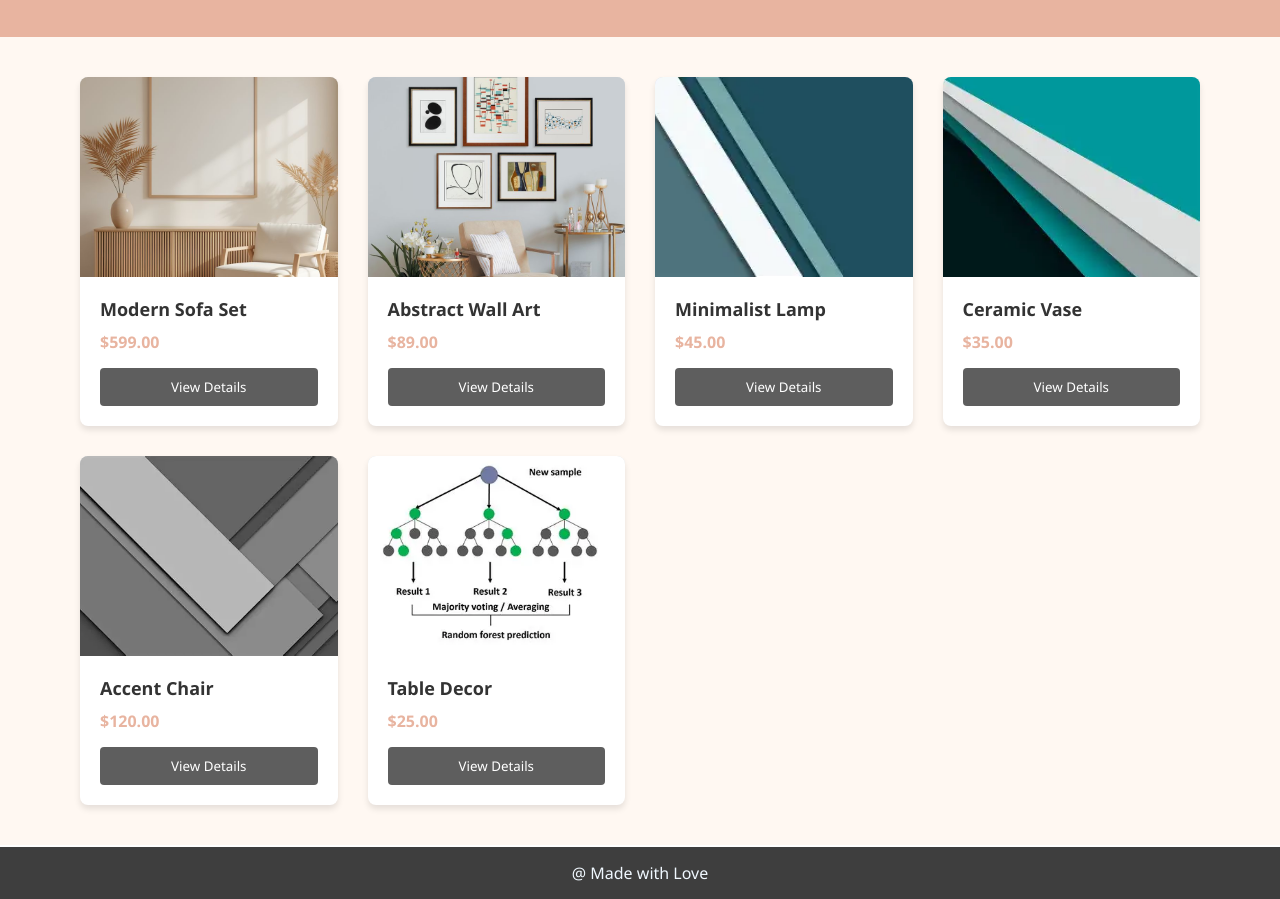
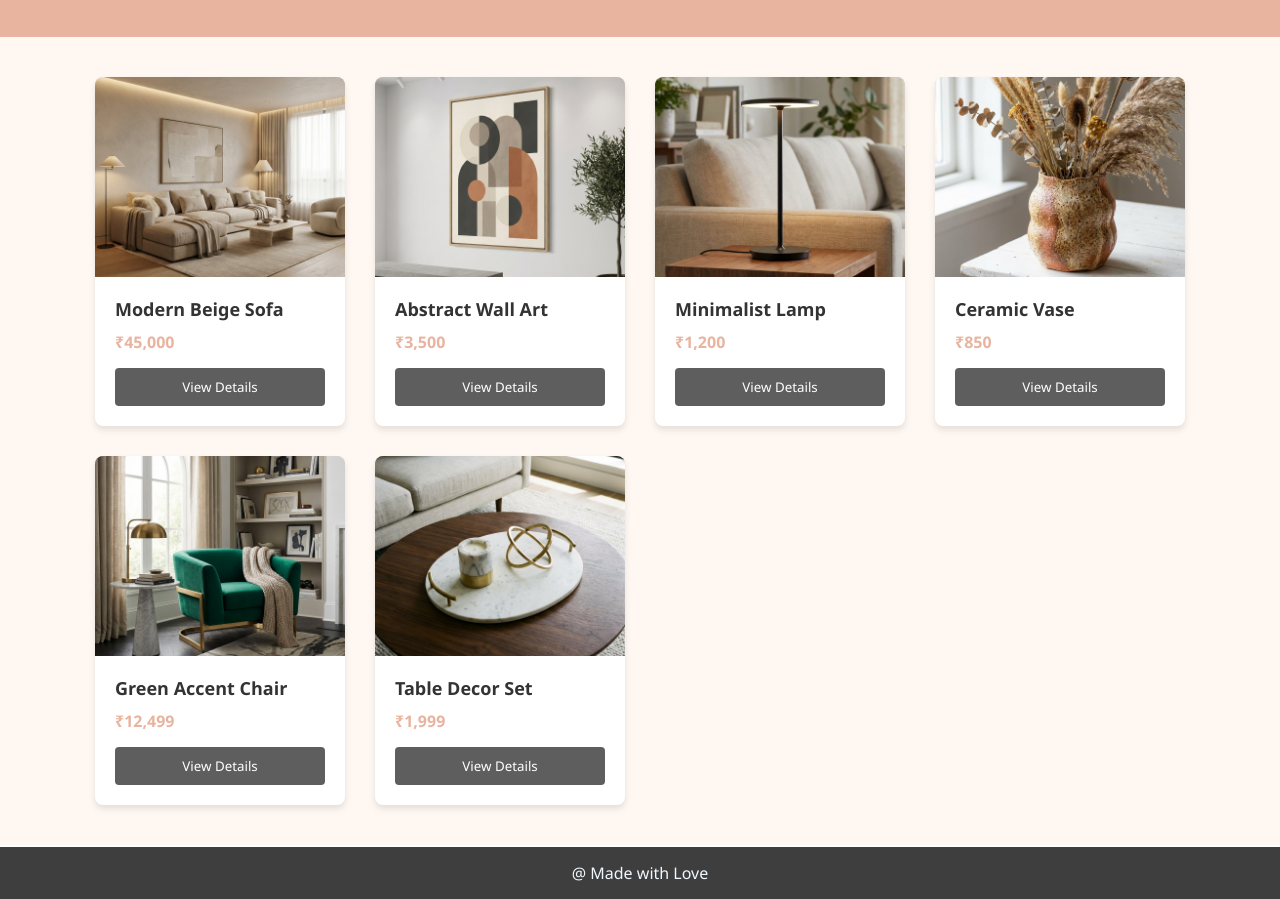
Before and after one commit to Sushravya40/home-decor-website, a plain HTML site: page html/products.html in a window 1280 px wide. Shown: the part 186-1085 px from the top of the page. Drawn offline with Linux system fonts and the light colour scheme.

Commit message:
Update: Use generated product images and Indian currency (INR)

```diff
--- a/html/products.html
+++ b/html/products.html
@@ -34,11 +34,11 @@
     <section class="product-grid">
         <!-- Product 1 -->
         <div class="product-card">
-            <img src="../media/furniture.jfif" alt="Modern Sofa" class="product-img">
+            <img src="../media/sofa.png" alt="Modern Sofa" class="product-img">
             <div class="product-info">
                 <div>
-                    <h3 class="product-title">Modern Sofa Set</h3>
-                    <p class="product-price">$599.00</p>
+                    <h3 class="product-title">Modern Beige Sofa</h3>
+                    <p class="product-price">₹45,000</p>
                 </div>
                 <button class="add-btn">View Details</button>
             </div>
@@ -46,11 +46,11 @@
 
         <!-- Product 2 -->
         <div class="product-card">
-            <img src="../media/wallpicture.jfif" alt="Wall Art" class="product-img">
+            <img src="../media/art.png" alt="Wall Art" class="product-img">
             <div class="product-info">
                 <div>
                     <h3 class="product-title">Abstract Wall Art</h3>
-                    <p class="product-price">$89.00</p>
+                    <p class="product-price">₹3,500</p>
                 </div>
                 <button class="add-btn">View Details</button>
             </div>
@@ -58,11 +58,11 @@
 
         <!-- Product 3 -->
         <div class="product-card">
-            <img src="../media/wal2.webp" alt="Lamp" class="product-img">
+            <img src="../media/lamp.png" alt="Lamp" class="product-img">
             <div class="product-info">
                 <div>
                     <h3 class="product-title">Minimalist Lamp</h3>
-                    <p class="product-price">$45.00</p>
+                    <p class="product-price">₹1,200</p>
                 </div>
                 <button class="add-btn">View Details</button>
             </div>
@@ -70,11 +70,11 @@
 
         <!-- Product 4 -->
         <div class="product-card">
-            <img src="../media/wal3.webp" alt="Vase" class="product-img">
+            <img src="../media/vase.png" alt="Vase" class="product-img">
             <div class="product-info">
                 <div>
                     <h3 class="product-title">Ceramic Vase</h3>
-                    <p class="product-price">$35.00</p>
+                    <p class="product-price">₹850</p>
                 </div>
                 <button class="add-btn">View Details</button>
             </div>
@@ -82,11 +82,11 @@
 
         <!-- Product 5 -->
         <div class="product-card">
-            <img src="../media/wal5.webp" alt="Chair" class="product-img">
+            <img src="../media/chair.png" alt="Chair" class="product-img">
             <div class="product-info">
                 <div>
-                    <h3 class="product-title">Accent Chair</h3>
-                    <p class="product-price">$120.00</p>
+                    <h3 class="product-title">Green Accent Chair</h3>
+                    <p class="product-price">₹12,499</p>
                 </div>
                 <button class="add-btn">View Details</button>
             </div>
@@ -94,11 +94,11 @@
 
         <!-- Product 6 -->
         <div class="product-card">
-            <img src="../media/download (3).webp" alt="Decor Item" class="product-img">
+            <img src="../media/decor.png" alt="Decor Item" class="product-img">
             <div class="product-info">
                 <div>
-                    <h3 class="product-title">Table Decor</h3>
-                    <p class="product-price">$25.00</p>
+                    <h3 class="product-title">Table Decor Set</h3>
+                    <p class="product-price">₹1,999</p>
                 </div>
                 <button class="add-btn">View Details</button>
             </div>
```
Also changed, not shown: html/categories.html (+2 -2 lines), media/art.png (added), media/chair.png (added), media/decor.png (added), media/lamp.png (added), media/sofa.png (added), media/vase.png (added).
